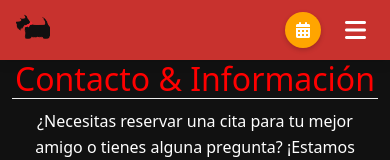
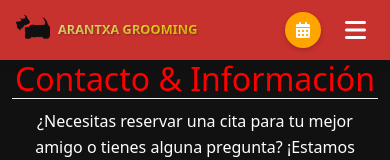
Before and after one commit to JuanRL-03/EI-PaginaWebISIL, a plain HTML site: page contacto.html in a window 390 px wide. Shown: the top 160 px of the page. Drawn offline with nearby package versions, Linux system fonts and the light colour scheme.

Commit message:
Update contacto.css

```diff
--- a/estilo/contacto.css
+++ b/estilo/contacto.css
@@ -301,7 +301,7 @@ header {
 
     @media (max-width: 480px) {
       .nomlogo {
-        display: none;
+        font-size: 0.8rem;
       }
 
       .header {
@@ -319,9 +319,7 @@ header {
       }
     }
 
-
 /*=========================================*/
-        /* Container General */
 /* Container General */
 .container {
     max-width: 1200px;
```
